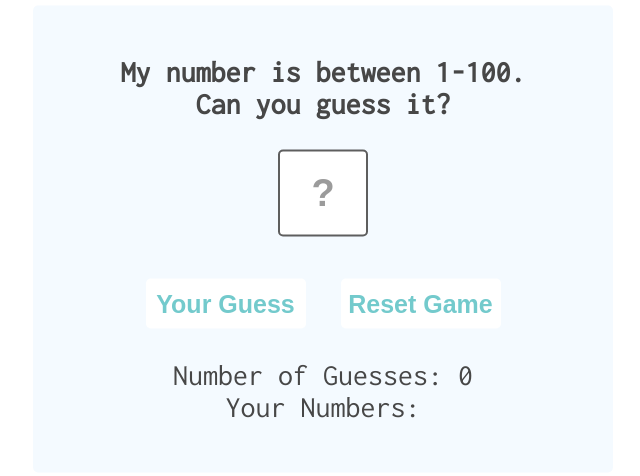
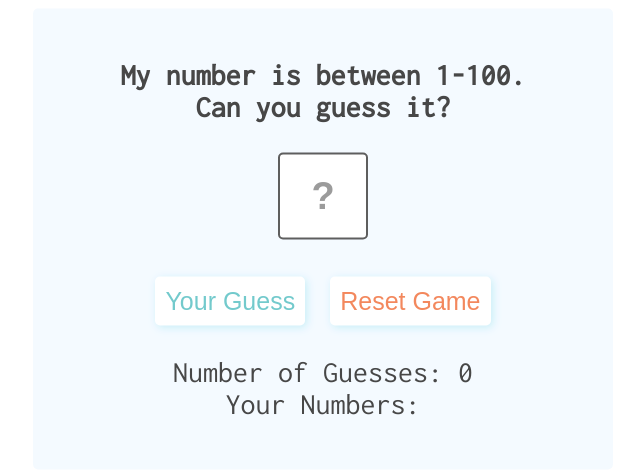
Before and after one commit to KodeIva/Guess-the-number, a plain HTML site: page index.html in a window 1280 px wide. Shown: the part 161-637 px from the top of the page, without its empty margins (317-957 px from the left). Drawn offline with Linux system fonts and the light colour scheme.

Commit message:
Buttons hover effect

```diff
--- a/style.css
+++ b/style.css
@@ -54,25 +54,37 @@ input[type="text"] {
 }
 
 button {
- height: 50px;
- width: 160px;
- padding: 15px 2x;
- margin: 10px 10px;
+ padding: 10px 10px;
+ margin: 5px;
  border-radius: 5px;
  background-color: rgba(255, 255, 255, 1);
  border: 8px solid #ececec;
  color: rgb(61, 181, 185);
  border: none;
  font-size: 25px;
- font-weight: 600;
+ font-weight: 500;
  margin-bottom: 30px;
  outline: none;
  cursor: pointer;
+ transition: .5s ;
+ box-shadow: 2px 2px 8px rgb(178, 232, 245);
 }
 
 button:hover {
-box-shadow: -2px -2px 8px rgb(178, 232, 245);
-transform: scale(1.2);
+color: white;
+background-color: rgb(61, 181, 185);;
+transform: scale(1.1);
+}
+
+button:last-child {
+ color: rgb(238, 90, 31);
+}
+
+button:last-child:hover {
+ color: white;
+ background-color: rgb(238, 90, 31);
+ box-shadow: 2px 2px 8px rgb(238, 90, 31);
+ transform: scale(1.1);
 }
 
 
```
